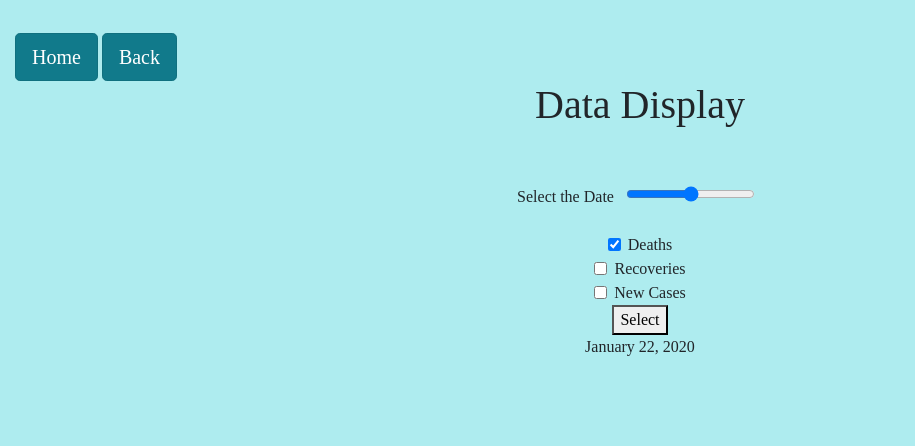
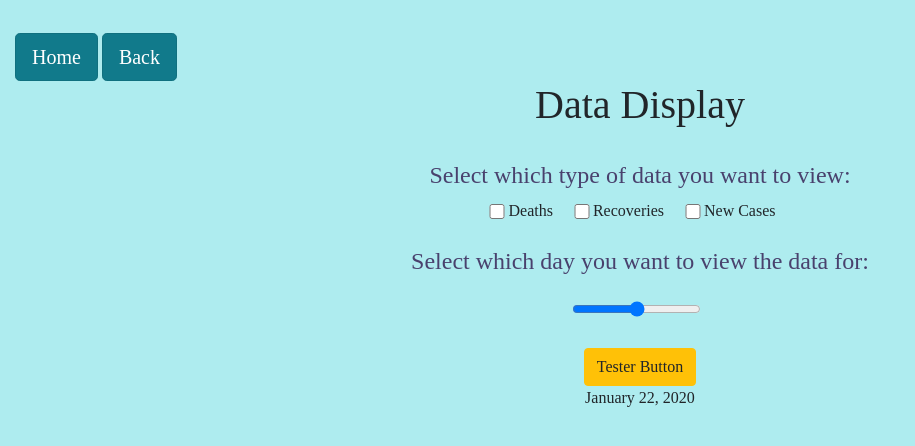
Before and after one commit to Mandy-Zheng/Eclipse, a Flask app: template app/templates/data.html in a window 1280 px wide. Shown: the top 446 px of the page, without its empty margins (0-915 px from the left). Run offline with Flask 2, Linux system fonts and the light colour scheme; the template is opened without the code that fills it, so the values that code supplies are empty; parts of the project's set-up code (start-up, migrations or seed data) failed here and were passed over; some libraries are stand-ins or nearby versions.

Commit message:
basic styling of data page

```diff
--- a/app/static/js/index.js
+++ b/app/static/js/index.js
@@ -99,9 +99,9 @@ var displayDate = function(daysElapsed) {
   document.getElementById("date").innerHTML = month + day.toString() + ", 2020";
 };
 
-var dateBtn = getElementById("dateBtn");
+var dateBtn = document.getElementById("dateBtn");
 //dateBtn.addEventListener("click", displayDate);
-dateBtn.addEventListener("click", document.getElementById("date").innerHTML = "hi");
+dateBtn.addEventListener("click", document.getElementById("dateSelected").innerHTML = "hi");
 
 /*      .selectAll("text");
 
--- a/app/templates/data.html
+++ b/app/templates/data.html
@@ -48,30 +48,32 @@
           <h1>Data Display</h1>
           {{text}}
           <br>
+          <h4 style = "color: #49416D;">Select which type of data you want to view:</h4>
+          <div class="form-check checkbox-rounded checkbox-cerulean-blue-filled custom-control-inline">
+            <input type="checkbox" class="form-check-input filled-in countries" id='d'  style = "height: 15px; width: 18px;">
+            <label class="tick"></label>
+            <label class="form-check-label">Deaths</label>
+          </div>
+          <div class="form-check checkbox-rounded checkbox-cerulean-blue-filled custom-control-inline">
+            <input type="checkbox" class="form-check-input filled-in countries" id='r'  style = "height: 15px; width: 18px;">
+            <label class="tick"></label>
+            <label class="form-check-label">Recoveries</label>
+          </div>
+          <div class="form-check checkbox-rounded checkbox-cerulean-blue-filled custom-control-inline">
+            <input type="checkbox" class="form-check-input filled-in countries" id='n'  style = "height: 15px; width: 18px;">
+            <label class="tick"></label>
+            <label class="form-check-label">New Cases</label>
+          </div>
+          <br><br>
+          <h4 style = "color: #49416D;">Select which day you want to view the data for:</h4>
           <div class="d-flex justify-content-center my-4">
             <form class="range-field w-75">
-              Select the Date &nbsp;
               <input type="range" min="1" max="100" class="slider" id="dateSlider">
             </form>
             <span class="font-weight-bold text-primary ml-2 mt-1 valueSpan"></span>
           </div>
-          <div>
-            <span class="form-check checkbox-rounded checkbox-cerulean-blue-filled">
-              <input type="checkbox" class="form-check-input filled-in" id="d" name="type" checked>
-              <label class="form-check-label">Deaths</label>
-            </span>
-            <span class="form-check checkbox-rounded checkbox-cerulean-blue-filled">
-              <input type="checkbox" class="form-check-input filled-in" id="r" name="type">
-              <label class="form-check-label">Recoveries</label>
-            </span>
-            <span class="form-check checkbox-rounded checkbox-cerulean-blue-filled">
-              <input type="checkbox" class="form-check-input filled-in" id="n" name="type">
-              <label class="form-check-label">New Cases</label>
-            </span>
-
-            </div>
-            <button id="dateBtn">Select</button>
-            <p id="date">January 22, 2020</p>
+          <button type="button" class="btn btn-warning" id="dateBtn">Tester Button</button>
+          <p id="dateSelected">January 22, 2020</p>
         </div>
       </div>
       <br>
```
Also changed, not shown: devlog.txt (+9 -8 lines).
